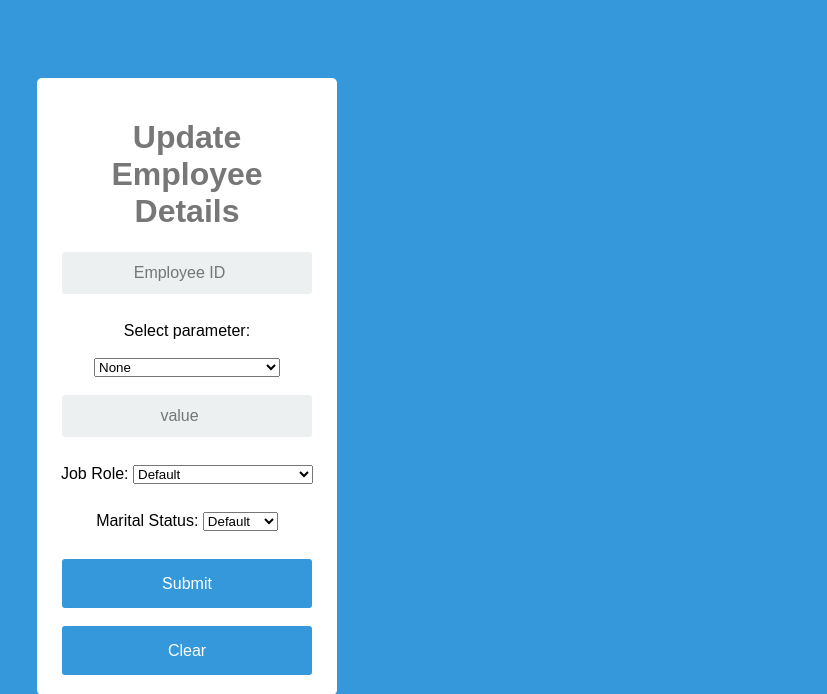
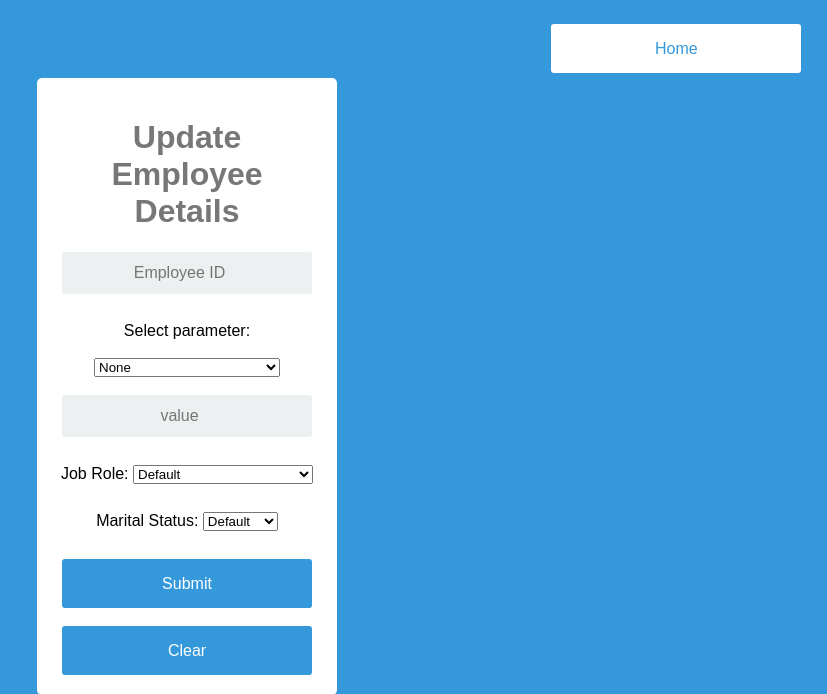
Before and after one commit to kd411/EmployeeAttrition, a Flask app: page /update in a window 1280 px wide. Shown: the top 694 px of the page, without its empty margins (453-1280 px from the left). Run offline with Flask 2, Linux system fonts and the light colour scheme; a user stored in the database is signed in; some libraries are stand-ins or nearby versions.

Commit message:
7th Commit

```diff
--- a/static/style.css
+++ b/static/style.css
@@ -49,6 +49,27 @@ border: 2px solid #3498DB;
 box-shadow: none;
 }
 
+.btnhome {
+border: 2px solid transparent;
+background: #ffffff;
+color: #3498DB;
+font-size: 16px;
+line-height: 25px;
+padding: 10px 0;
+text-decoration: none;
+text-shadow: none;
+border-radius: 3px;
+box-shadow: none;
+transition: 0.25s;
+display: block;
+width: 250px;
+margin: 0 auto;
+text-align: center;
+position: absolute;
+top: 3%;
+right: 2%;
+}
+
 .btn {
 border: 2px solid transparent;
 background: #3498DB;
--- a/templates/update.html
+++ b/templates/update.html
@@ -6,6 +6,9 @@
     <title>Update</title>
 </head>
 <body>
+    <form action="/home">
+        <button type="Submit" class="btnhome">Home</button>
+    </form>
     <form action="/updateDet">
         <div class="login">
             <div class="login-screen">
```
Also changed, not shown: app.py (+5 -5 lines), static/table.css (added, +82 -0 lines), templates/view.html (+6 -2 lines).
